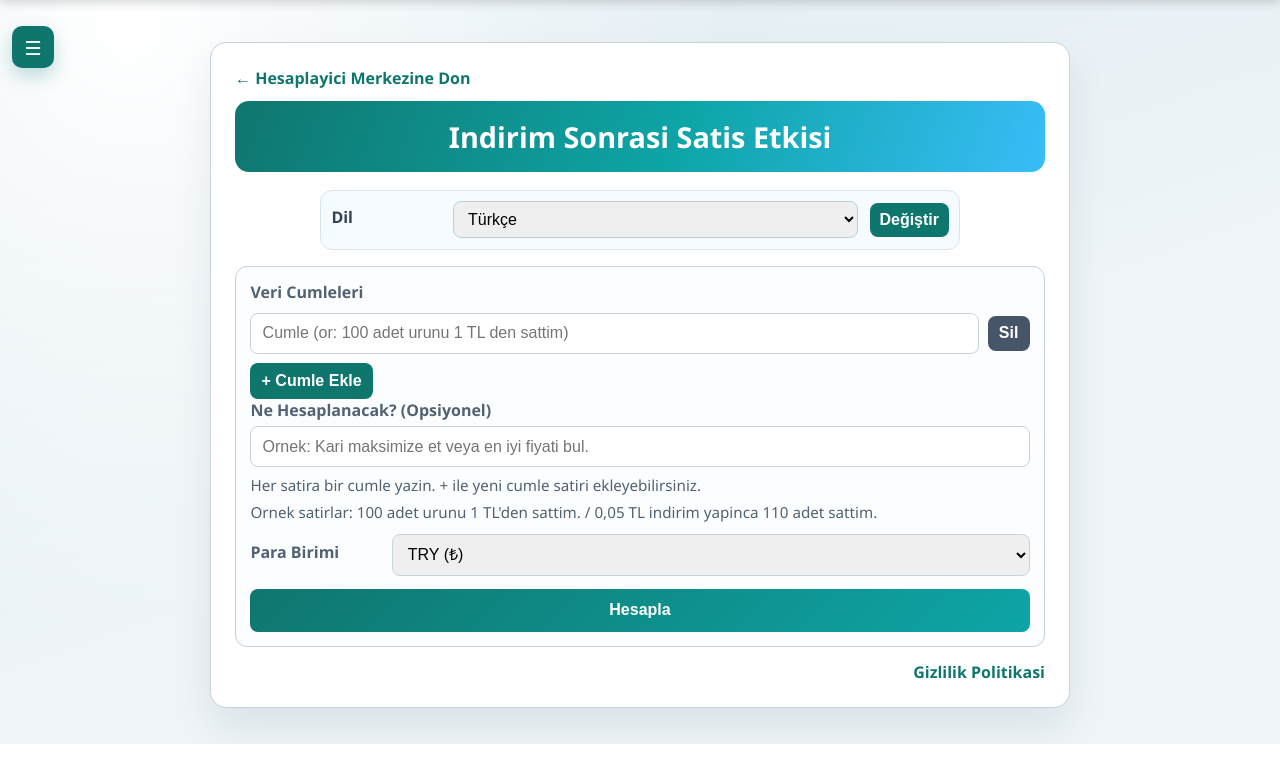
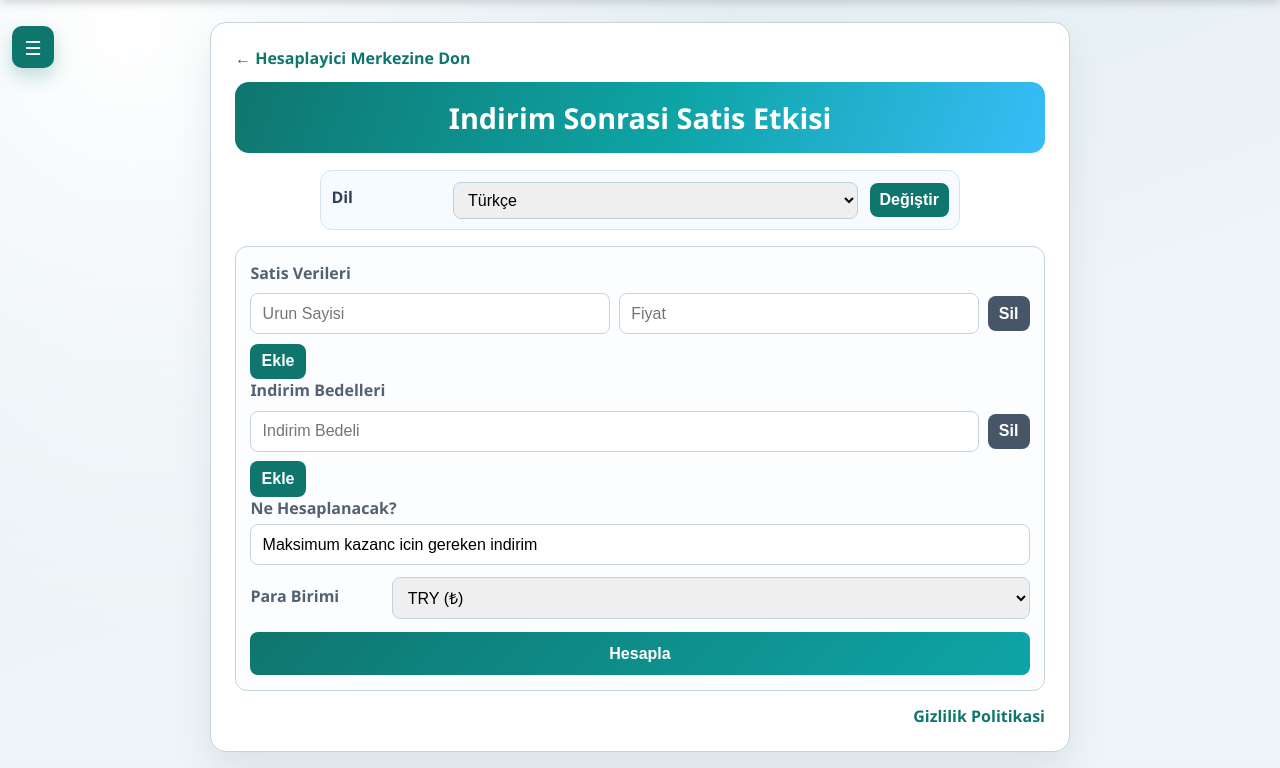
Before and after one commit to ertanatalar/priceoptimize, a Django app: page /price-demand/discount-optimizer/ in a window 1280 px wide. Shown: the part 56-824 px from the top of the page. Before the commit the page ends 800 px from the top, so only its background shows below. Run offline with Django 5.2, Linux system fonts and the light colour scheme.

Commit message:
Refactor discount engine form to quantity-price and discount inputs

```diff
--- a/core/views.py
+++ b/core/views.py
@@ -1,4 +1,5 @@
 from decimal import Decimal, InvalidOperation, ROUND_HALF_UP
+from itertools import zip_longest
 from math import isfinite
 import os
 import re
@@ -74,13 +75,17 @@ TEXTS = {
         "error_no_optimum": "Bu veriyle optimum fiyat hesaplanamıyor.",
         "portal_title": "Urunlerinizin fiyatini optimize edin",
         "discount_page_title": "Indirim Sonrasi Satis Etkisi",
-        "discount_prompt_label": "Ne Hesaplanacak? (Opsiyonel)",
-        "discount_prompt_placeholder": "Ornek: Kari maksimize et veya en iyi fiyati bul.",
-        "discount_hint": "Her satira bir cumle yazin. + ile yeni cumle satiri ekleyebilirsiniz.",
-        "discount_example": "Ornek satirlar: 100 adet urunu 1 TL'den sattim. / 0,05 TL indirim yapinca 110 adet sattim.",
-        "discount_fields_title": "Veri Cumleleri",
-        "discount_field_name": "Cumle",
-        "discount_add_row": "+ Cumle Ekle",
+        "discount_prompt_label": "Ne Hesaplanacak?",
+        "discount_prompt_placeholder": "",
+        "discount_hint": "",
+        "discount_example": "",
+        "discount_fields_title": "Satis Verileri",
+        "discount_field_name": "Urun Sayisi",
+        "discount_price_field": "Fiyat",
+        "discount_discount_title": "Indirim Bedelleri",
+        "discount_discount_field": "Indirim Bedeli",
+        "discount_calc_target_value": "Maksimum kazanc icin gereken indirim",
+        "discount_add_row": "Ekle",
         "discount_remove_row": "Sil",
         "discount_speech_input": "Sesle Veri Girisi",
         "discount_speech_start": "Mikrofonu Baslat",
@@ -175,13 +180,17 @@ TEXTS = {
         "error_no_optimum": "This data does not produce an optimal price.",
         "portal_title": "Optimize your product prices",
         "discount_page_title": "Post-Discount Sales Impact",
-        "discount_prompt_label": "What Should Be Calculated? (Optional)",
-        "discount_prompt_placeholder": "Example: Maximize profit or find best price.",
-        "discount_hint": "Write one sentence per line. Use + to add a new sentence line.",
-        "discount_example": "Example lines: I sold 100 units at 1 TL. / After a 0.05 TL discount, I sold 110 units.",
-        "discount_fields_title": "Data Sentences",
-        "discount_field_name": "Sentence",
-        "discount_add_row": "+ Add Sentence",
+        "discount_prompt_label": "What Should Be Calculated?",
+        "discount_prompt_placeholder": "",
+        "discount_hint": "",
+        "discount_example": "",
+        "discount_fields_title": "Sales Data",
+        "discount_field_name": "Product Quantity",
+        "discount_price_field": "Price",
+        "discount_discount_title": "Discount Amounts",
+        "discount_discount_field": "Discount Amount",
+        "discount_calc_target_value": "Discount required for maximum profit",
+        "discount_add_row": "Add",
         "discount_remove_row": "Remove",
         "discount_speech_input": "Voice Input",
         "discount_speech_start": "Start Microphone",
@@ -1288,10 +1297,18 @@ def discount_optimizer(request):
     labels = {**TEXTS["en"], **TEXTS.get(current_language, TEXTS["en"])}
     engines = _localized_engines(labels)
     selected_currency = request.POST.get("currency", "TRY")
-    prompt_text = request.POST.get("goal_text", "")
-    sentence_rows = request.POST.getlist("sentence_line[]")
-    if not sentence_rows:
-        sentence_rows = [""]
+    prompt_text = request.POST.get("goal_text", labels.get("discount_calc_target_value", ""))
+    sale_qty_values = request.POST.getlist("sale_qty[]")
+    sale_price_values = request.POST.getlist("sale_price[]")
+    discount_values = request.POST.getlist("discount_value[]")
+
+    sales_rows = []
+    for qty_value, price_value in zip_longest(sale_qty_values, sale_price_values, fillvalue=""):
+        sales_rows.append({"qty": qty_value or "", "price": price_value or ""})
+    if not sales_rows:
+        sales_rows = [{"qty": "", "price": ""}]
+
+    discount_rows = [value for value in discount_values] if discount_values else [""]
 
     context = {
         "labels": labels,
@@ -1302,25 +1319,57 @@ def discount_optimizer(request):
         "selected_currency": selected_currency,
         "selected_symbol": CURRENCIES.get(selected_currency, "₺"),
         "prompt_text": prompt_text,
-        "sentence_rows": sentence_rows,
+        "sales_rows": sales_rows,
+        "discount_rows": discount_rows,
     }
 
     if request.method != "POST":
         return render(request, "core/discount_optimizer.html", context)
 
-    combined_text = ". ".join([row.strip() for row in sentence_rows if row.strip()])
-    parsed = _parse_discount_prompt(combined_text)
-    if not parsed:
+    parsed_points: list[tuple[Decimal, Decimal]] = []
+    for row in sales_rows:
+        qty_text = row["qty"].strip()
+        price_text = row["price"].strip()
+        if not qty_text and not price_text:
+            continue
+        if not qty_text or not price_text:
+            context["error"] = labels["discount_error_parse"]
+            return render(request, "core/discount_optimizer.html", context)
+        try:
+            qty_value = _to_decimal(qty_text)
+            price_value = _to_decimal(price_text)
+        except InvalidOperation:
+            context["error"] = labels["discount_error_parse"]
+            return render(request, "core/discount_optimizer.html", context)
+        parsed_points.append((qty_value, price_value))
+
+    explicit_discount = None
+    for value in discount_rows:
+        value = (value or "").strip()
+        if not value:
+            continue
+        try:
+            explicit_discount = _to_decimal(value)
+            break
+        except InvalidOperation:
+            continue
+
+    if len(parsed_points) < 2:
         context["error"] = labels["discount_error_parse"]
         return render(request, "core/discount_optimizer.html", context)
 
-    qty = parsed["qty"]
-    price = parsed["price"]
-    discount = parsed["discount"]
-    extra = parsed["extra"]
-    after_qty = parsed["after_qty"]
-    unit_cost = max(parsed.get("unit_cost", Decimal("0")), Decimal("0"))
-    discounted_price = price - discount
+    qty, price = parsed_points[0]
+    after_qty, discounted_price = parsed_points[1]
+    unit_cost = Decimal("0")
+    discount = price - discounted_price
+
+    if discount <= 0 and explicit_discount is not None and explicit_discount > 0:
+        discount = explicit_discount
+        discounted_price = price - discount
+
+    extra = after_qty - qty
+    reduction_step = explicit_discount if explicit_discount is not None and explicit_discount > 0 else discount
+    extra_per_reduction = extra
 
     if qty <= 0 or price <= 0 or discounted_price <= 0 or after_qty <= 0 or discount < 0:
         context["error"] = labels["discount_error_parse"]
@@ -1329,7 +1378,7 @@ def discount_optimizer(request):
     def round2(value: Decimal) -> Decimal:
         return value.quantize(Decimal("0.01"), rounding=ROUND_HALF_UP)
 
-    objective = _detect_objective(prompt_text)
+    objective = "profit"
     before_revenue = price * qty
     after_revenue = discounted_price * after_qty
     before_profit = (price - unit_cost) * qty
@@ -1342,12 +1391,6 @@ def discount_optimizer(request):
         use_discount = after_revenue > before_revenue
 
     step_model = None
-    reduction_step = parsed.get("reduction_step")
-    extra_per_reduction = parsed.get("extra_per_reduction")
-    if reduction_step is None and discount > 0:
-        reduction_step = discount
-    if extra_per_reduction is None and extra > 0:
-        extra_per_reduction = extra
     if (
         reduction_step is not None
         and extra_per_reduction is not None
--- a/templates/core/discount_optimizer.html
+++ b/templates/core/discount_optimizer.html
@@ -183,6 +183,9 @@
       gap: .55rem;
       align-items: center;
     }
+    .field-row.sales-row {
+      grid-template-columns: 1fr 1fr auto;
+    }
     .add-row-btn, .remove-row-btn {
       width: auto;
       border: none;
@@ -226,7 +229,7 @@
     .warn { color: #b45309; font-weight: 700; }
     @media (max-width: 640px) {
       .language-form, .row { grid-template-columns: 1fr; }
-      .field-row { grid-template-columns: 1fr; }
+      .field-row, .field-row.sales-row { grid-template-columns: 1fr; }
     }
   </style>
 </head>
@@ -270,21 +273,31 @@
       <form method="post">
         {% csrf_token %}
         <section class="input-section">
-          <label>{{ labels.discount_fields_title|default:'Veri Cumleleri' }}</label>
-          <div class="field-grid" id="fieldGrid">
-            {% for row in sentence_rows %}
-              <div class="field-row">
-                <input type="text" name="sentence_line[]" placeholder="{{ labels.discount_field_name|default:'Cumle' }} (or: 100 adet urunu 1 TL den sattim)" value="{{ row }}">
+          <label>{{ labels.discount_fields_title|default:'Satis Verileri' }}</label>
+          <div class="field-grid" id="salesGrid">
+            {% for row in sales_rows %}
+              <div class="field-row sales-row">
+                <input type="text" name="sale_qty[]" placeholder="{{ labels.discount_field_name|default:'Urun Sayisi' }}" value="{{ row.qty }}">
+                <input type="text" name="sale_price[]" placeholder="{{ labels.discount_price_field|default:'Fiyat' }}" value="{{ row.price }}">
                 <button type="button" class="remove-row-btn">{{ labels.discount_remove_row|default:'Sil' }}</button>
               </div>
             {% endfor %}
           </div>
-          <button type="button" class="add-row-btn" id="addRowBtn">{{ labels.discount_add_row|default:'+ Cumle Ekle' }}</button>
+          <button type="button" class="add-row-btn" id="addSalesRowBtn">{{ labels.discount_add_row|default:'Ekle' }}</button>
+
+          <label>{{ labels.discount_discount_title|default:'Indirim Bedelleri' }}</label>
+          <div class="field-grid" id="discountGrid">
+            {% for row in discount_rows %}
+              <div class="field-row">
+                <input type="text" name="discount_value[]" placeholder="{{ labels.discount_discount_field|default:'Indirim Bedeli' }}" value="{{ row }}">
+                <button type="button" class="remove-row-btn">{{ labels.discount_remove_row|default:'Sil' }}</button>
+              </div>
+            {% endfor %}
+          </div>
+          <button type="button" class="add-row-btn" id="addDiscountRowBtn">{{ labels.discount_add_row|default:'Ekle' }}</button>
 
           <label for="goal_text">{{ labels.discount_prompt_label }}</label>
-          <input id="goal_text" name="goal_text" placeholder="{{ labels.discount_prompt_placeholder }}" value="{{ prompt_text|default:'' }}">
-          <p class="hint">{{ labels.discount_hint }}</p>
-          <p class="hint">{{ labels.discount_example }}</p>
+          <input id="goal_text" name="goal_text" value="{{ labels.discount_calc_target_value|default:'Maksimum kazanc icin gereken indirim' }}" readonly>
           <div class="row">
             <label for="currency">{{ labels.currency }}</label>
             <select id="currency" name="currency">
@@ -367,11 +380,15 @@
       const body = document.body;
       const menuToggle = document.getElementById("menuToggle");
       const overlay = document.getElementById("drawerOverlay");
-      const fieldGrid = document.getElementById("fieldGrid");
-      const addRowBtn = document.getElementById("addRowBtn");
+      const salesGrid = document.getElementById("salesGrid");
+      const discountGrid = document.getElementById("discountGrid");
+      const addSalesRowBtn = document.getElementById("addSalesRowBtn");
+      const addDiscountRowBtn = document.getElementById("addDiscountRowBtn");
       const closeMenu = () => body.classList.remove("drawer-open");
       const openMenu = () => body.classList.add("drawer-open");
-      const sentencePlaceholder = "{{ labels.discount_field_name|default:'Cumle'|escapejs }} (or: 0,05 TL indirim yapinca 110 adet sattim)";
+      const qtyPlaceholder = "{{ labels.discount_field_name|default:'Urun Sayisi'|escapejs }}";
+      const pricePlaceholder = "{{ labels.discount_price_field|default:'Fiyat'|escapejs }}";
+      const discountPlaceholder = "{{ labels.discount_discount_field|default:'Indirim Bedeli'|escapejs }}";
       menuToggle.addEventListener("click", () => {
         if (body.classList.contains("drawer-open")) closeMenu();
         else openMenu();
@@ -384,28 +401,36 @@
       const bindRemoveButtons = () => {
         document.querySelectorAll(".remove-row-btn").forEach((btn) => {
           btn.onclick = () => {
-            const rows = fieldGrid.querySelectorAll(".field-row");
+            const parentGrid = btn.closest(".field-grid");
+            const rows = parentGrid.querySelectorAll(".field-row");
             if (rows.length > 1) btn.closest(".field-row").remove();
           };
         });
       };
-      const addSentenceRow = (initialValue = "") => {
+      const addSalesRow = () => {
+        const row = document.createElement("div");
+        row.className = "field-row sales-row";
+        row.innerHTML = `
+          <input type="text" name="sale_qty[]" placeholder="${qtyPlaceholder}">
+          <input type="text" name="sale_price[]" placeholder="${pricePlaceholder}">
+          <button type="button" class="remove-row-btn">{{ labels.discount_remove_row|default:'Sil' }}</button>
+        `;
+        salesGrid.appendChild(row);
+        bindRemoveButtons();
+      };
+      const addDiscountRow = () => {
         const row = document.createElement("div");
         row.className = "field-row";
         row.innerHTML = `
-          <input type="text" name="sentence_line[]" placeholder="${sentencePlaceholder}">
+          <input type="text" name="discount_value[]" placeholder="${discountPlaceholder}">
           <button type="button" class="remove-row-btn">{{ labels.discount_remove_row|default:'Sil' }}</button>
         `;
-        const input = row.querySelector('input[name="sentence_line[]"]');
-        input.value = initialValue;
-        fieldGrid.appendChild(row);
+        discountGrid.appendChild(row);
         bindRemoveButtons();
-        return input;
       };
       bindRemoveButtons();
-      addRowBtn.addEventListener("click", () => {
-        addSentenceRow();
-      });
+      addSalesRowBtn.addEventListener("click", addSalesRow);
+      addDiscountRowBtn.addEventListener("click", addDiscountRow);
     })();
   </script>
 </body>
```
